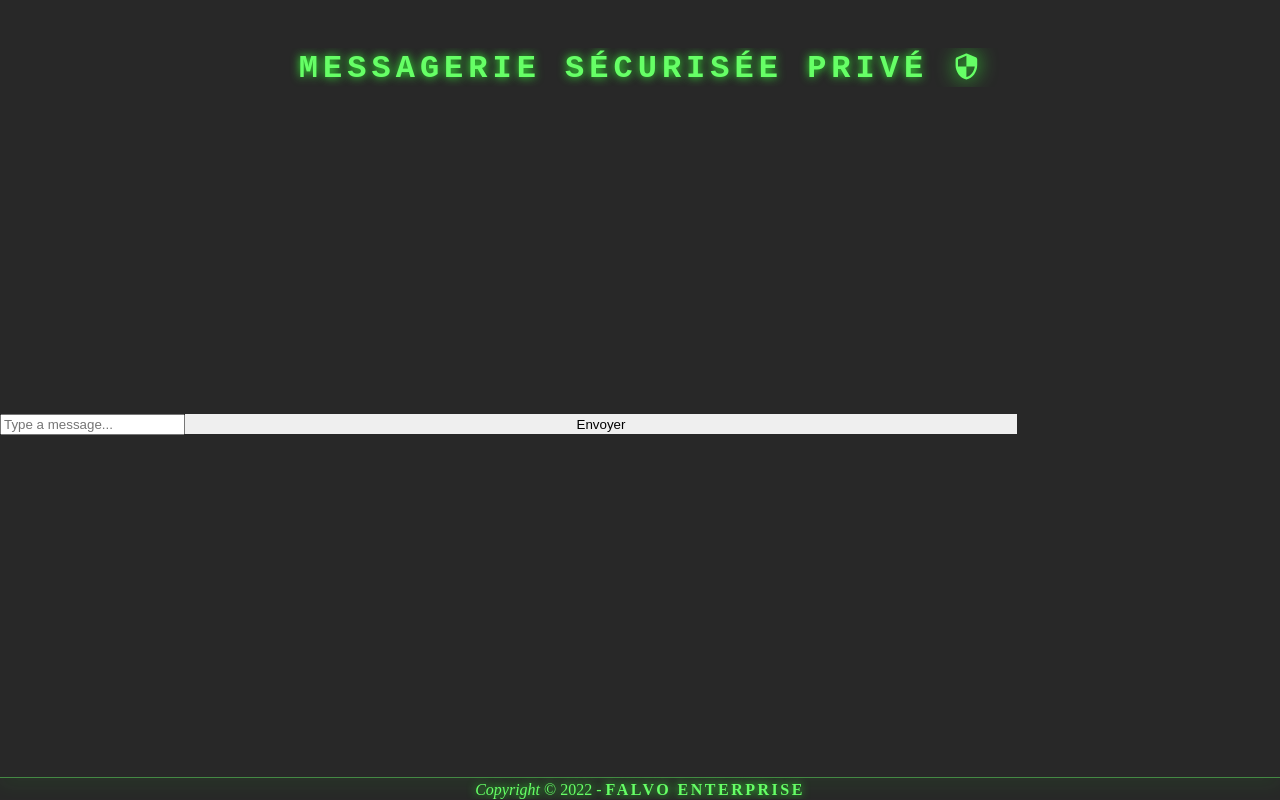
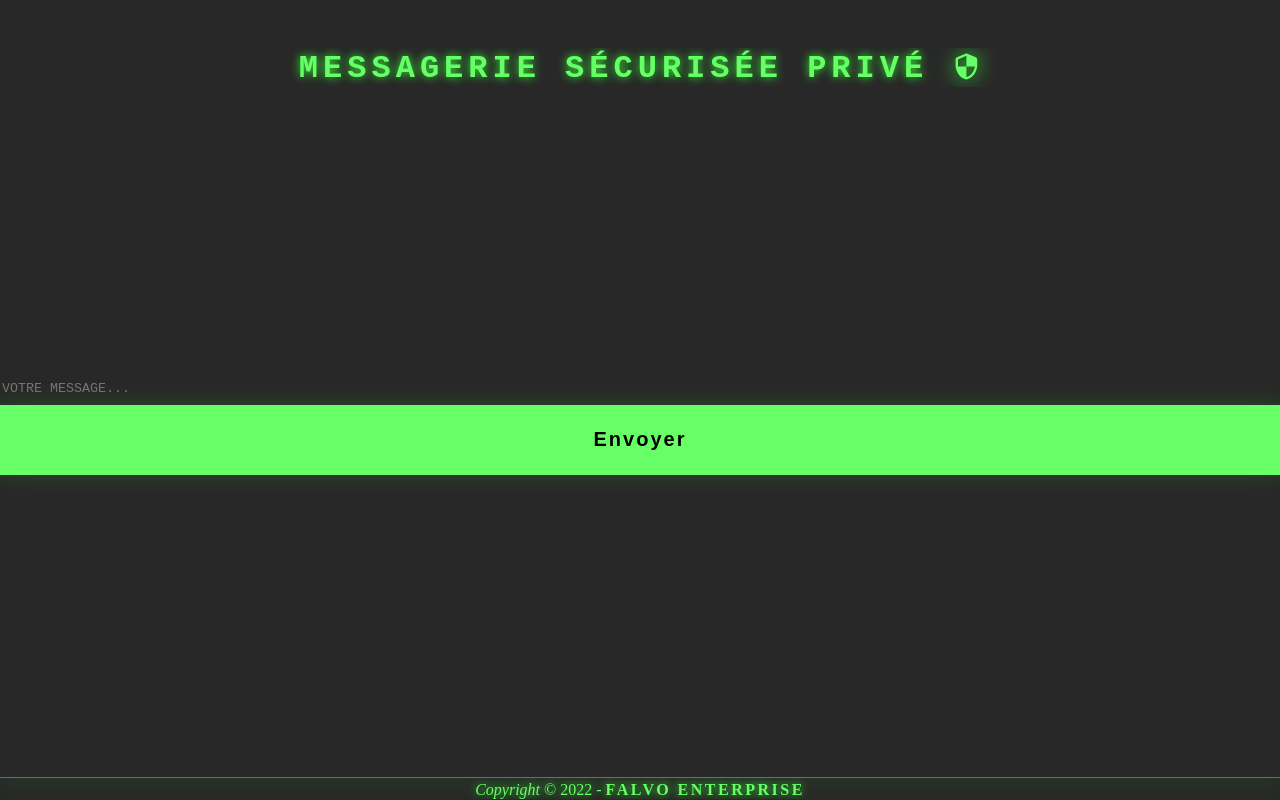
Before and after one commit to Anthonoir576/Projet-01_Full-stack, a React (Create React App) app: page /messagerie in a window 1280 px wide. Built offline with nearby package versions, Linux system fonts and the light colour scheme; no server answers.

Commit message:
:BUG: => En cours de test

```diff
--- a/src/components/Messagerie/Messagerie.tsx
+++ b/src/components/Messagerie/Messagerie.tsx
@@ -1,15 +1,17 @@
 import React, {useState, useEffect }  from 'react';
 import queryString                    from 'query-string';
 import io                             from 'socket.io-client';
-let    socket :any;
+
+let    socket                  :any;
+const ENDPOINT                 :any  = 'http://localhost:5000';
 
 const Messagerie = () => {
 
     const [name, setName]          :any     = useState('');
     const [room, setRoom]          :any     = useState('');
     const [message, setMessage]    :any     = useState('');
+    const [users, setUsers]        :any     = useState('');
     const [messages, setMessages]  :any     = useState([]);
-    const ENDPOINT                 :string  = 'http://localhost:5000';
     const localisation             :any     = queryString.parse(document.location.search);
 
 
@@ -21,10 +23,11 @@ const Messagerie = () => {
         socket                = io(ENDPOINT);
 
 
+        setRoom(room);
         setName(name);
-        setRoom(room);
 
-        socket.emit('join', { name: name, room: room }, (error) => {
+
+        socket.emit('join', { name, room }, (error) => {
             if(error) {
                 // alert(error);
                 console.log(error);
@@ -34,8 +37,11 @@ const Messagerie = () => {
     }, [ENDPOINT, localisation]);
 
     useEffect(() => {
-        socket.on('message', (message? :any) => {
-            setMessages((messages? :any) => [...messages, message]);
+        socket.on('message', message => {
+            setMessages(messages => [...messages, message]);
+        });
+        socket.on("roomData", ({ users }) => {
+            setUsers(users);
         });
     }, []);
 
@@ -58,7 +64,7 @@ const Messagerie = () => {
                 <div className='read-message'>
                     <input value={message}
                            type="text"
-                           placeholder="Type a message..."
+                           placeholder="Votre message..."
                            onChange={ (e) => { setMessage(e.target.value) } }
                            onKeyPress={ (e) => e.key === 'Enter' ? sendMessage(e) : null }
                     />
--- a/src/styles/App.css
+++ b/src/styles/App.css
@@ -175,3 +175,39 @@ footer.footer strong {
   letter-spacing           : 2.5px;
 }
 /* -------------------------------------- */
+
+
+
+/* ------------   Messages   ------------ */
+.read-message-container {
+  text-align               : center;
+}
+.read-message-container button,
+.read-message-container input {
+  width                    : 100%;
+}
+
+.read-message-container input {
+  height                   : 30px;
+  color: #33FF33;
+  background               : transparent;
+  border                   : transparent;
+  font-family              : 'Roboto Mono', monospace;
+  text-transform           : uppercase;
+}
+.read-message-container input:focus {
+  background               : transparent;
+  border                   : transparent;
+  outline                  : none;
+}
+.read-message-container button {
+  cursor                   : pointer;
+  height                   : 70px;
+  background               : #66FF66;
+  box-shadow               :  0 0 20px 0px#33ff332d;
+  font-size                : 20px;
+  font-weight              : 600;
+  letter-spacing           : 2px;
+}
+
+/* -------------------------------------- */
```
